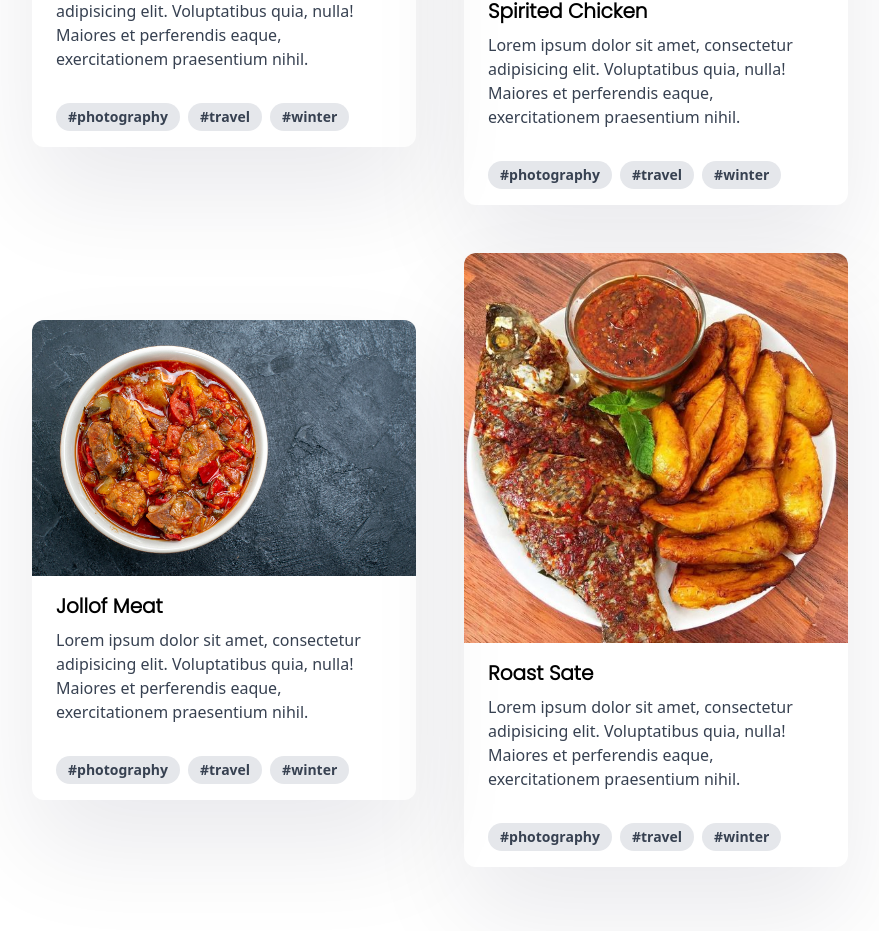
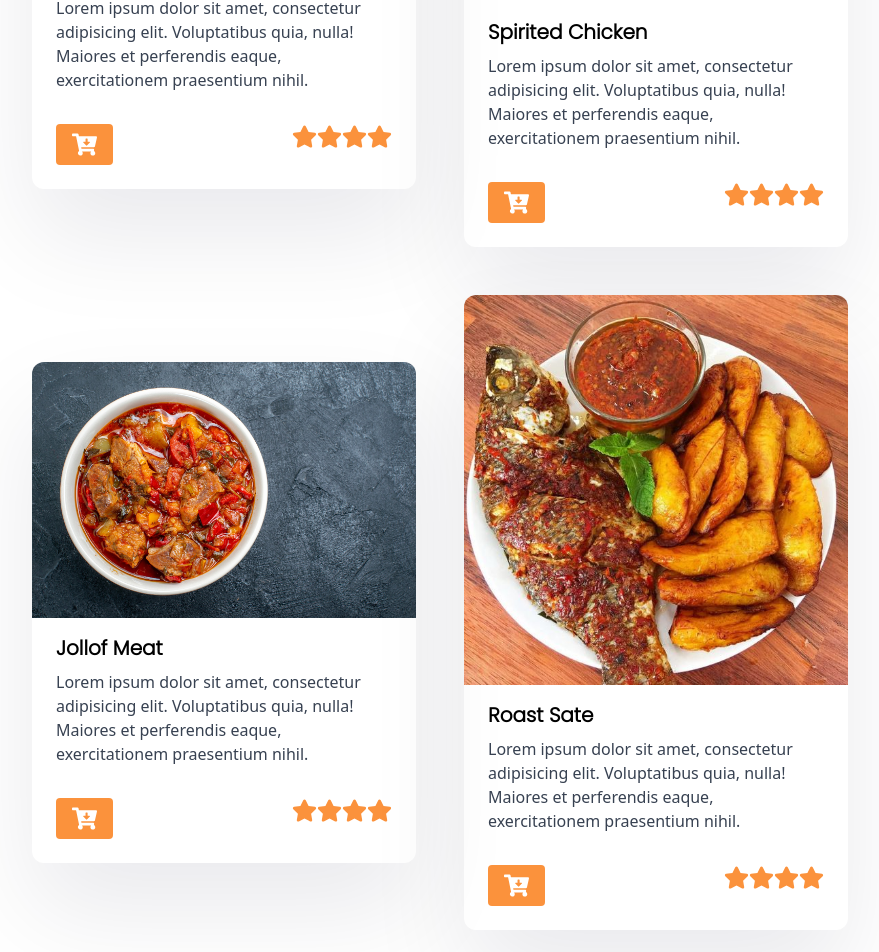
Before and after one commit to LontchiFrank/Fodjo_Resto, a React (Create React App) app: page / in a window 1280 px wide. Shown: the part 3641-4593 px from the top of the page, without its empty margins (200-1079 px from the left). Before the commit the page ends 4572 px from the top, so only its background shows below. Built offline with nearby package versions, Linux system fonts and the light colour scheme.

Commit message:
added cart and stars

```diff
--- a/src/Components/FoodCards/FoodCard.js
+++ b/src/Components/FoodCards/FoodCard.js
@@ -7,48 +7,67 @@ import c from "../../assets/meats.png";
 import e from "../../assets/e.jpg";
 import g from "../../assets/3.jpg";
 import { FaCartArrowDown } from "react-icons/fa";
+import { FaStar } from "react-icons/fa";
 
 export const FoodCardData = [
   {
     image: <img className="w-full" src={meat} alt="Sunset in the mountains" />,
     title: "Fried Rice",
     icon: (
-      <FaCartArrowDown className="text-orange-400 lg:text-[100px] md:text-[80px] xs:text-[80px]" />
+      <FaCartArrowDown className="text-white-400 lg:text-[25px] md:text-[25px] xs:text-[25px]" />
+    ),
+    icon2: (
+      <FaStar className="text-orange-400 lg:text-[25px] md:text-[25px] xs:text-[25px]" />
     ),
   },
   {
     image: <img className="w-full" src={i} alt="Sunset in the mountains" />,
     title: "Hot Pot",
     icon: (
-      <FaCartArrowDown className="text-orange-400 lg:text-[100px] md:text-[80px] xs:text-[80px]" />
+      <FaCartArrowDown className="text-white-400 lg:text-[25px] md:text-[25px] xs:text-[25px]" />
+    ),
+    icon2: (
+      <FaStar className="text-orange-400 lg:text-[25px] md:text-[25px] xs:text-[25px]" />
     ),
   },
   {
     image: <img className="w-full" src={b} alt="Sunset in the mountains" />,
     title: "Flaked Rice",
     icon: (
-      <FaCartArrowDown className="text-orange-400 lg:text-[100px] md:text-[80px] xs:text-[80px]" />
+      <FaCartArrowDown className="text-white-400 lg:text-[25px] md:text-[25px] xs:text-[25px]" />
+    ),
+    icon2: (
+      <FaStar className="text-orange-400 lg:text-[25px] md:text-[25px] xs:text-[25px]" />
     ),
   },
   {
     image: <img className="w-full" src={c} alt="Sunset in the mountains" />,
     title: "Spirited Chicken ",
     icon: (
-      <FaCartArrowDown className="text-orange-400 lg:text-[100px] md:text-[80px] xs:text-[80px]" />
+      <FaCartArrowDown className="text-white-400 lg:text-[25px] md:text-[25px] xs:text-[25px]" />
+    ),
+    icon2: (
+      <FaStar className="text-orange-400 lg:text-[25px] md:text-[25px] xs:text-[25px]" />
     ),
   },
   {
     image: <img className="w-full" src={e} alt="Sunset in the mountains" />,
     title: "Jollof Meat",
     icon: (
-      <FaCartArrowDown className="text-orange-400 lg:text-[100px] md:text-[80px] xs:text-[80px]" />
+      <FaCartArrowDown className="text-white-400 lg:text-[25px] md:text-[25px] xs:text-[25px]" />
+    ),
+    icon2: (
+      <FaStar className="text-orange-400 lg:text-[25px] md:text-[25px] xs:text-[25px]" />
     ),
   },
   {
     image: <img className="w-full" src={g} alt="Sunset in the mountains" />,
     title: "Roast Sate",
     icon: (
-      <FaCartArrowDown className="text-orange-400 lg:text-[100px] md:text-[80px] xs:text-[80px]" />
+      <FaCartArrowDown className="text-white-400 lg:text-[25px] md:text-[25px] xs:text-[25px]" />
+    ),
+    icon2: (
+      <FaStar className="text-orange-400 lg:text-[25px] md:text-[25px] xs:text-[25px]" />
     ),
   },
 ];
--- a/src/Components/FoodCards/FoodCards.component.tsx
+++ b/src/Components/FoodCards/FoodCards.component.tsx
@@ -5,9 +5,11 @@ import styles from "./FoodCards.module.css";
 interface FoodProps {
   img?: JSX.Element;
   title?: string;
+  icon?: any;
+  icon2: any;
 }
 
-function FoodCards({ img, title }: FoodProps) {
+function FoodCards({ img, title, icon, icon2 }: FoodProps) {
   return (
     <div>
       <div
@@ -24,16 +26,18 @@ function FoodCards({ img, title }: FoodProps) {
             exercitationem praesentium nihil.
           </p>
         </div>
-        <div className="px-6 pt-4 pb-2">
-          <span className="inline-block bg-gray-200 rounded-full px-3 py-1 text-sm font-semibold text-gray-700 mr-2 mb-2">
-            #photography
-          </span>
-          <span className="inline-block bg-gray-200 rounded-full px-3 py-1 text-sm font-semibold text-gray-700 mr-2 mb-2">
-            #travel
-          </span>
-          <span className="inline-block bg-gray-200 rounded-full px-3 py-1 text-sm font-semibold text-gray-700 mr-2 mb-2">
-            #winter
-          </span>
+        <div className="px-6 pt-4 pb-6 flex justify-between">
+          <div>
+            <button className="bg-orange-400  hover:bg-orange-500 text-white font-bold py-2 px-4 rounded">
+              {icon}
+            </button>
+          </div>
+          <div className="flex">
+            <p>{icon2} </p>
+            <p>{icon2} </p>
+            <p>{icon2} </p>
+            <p>{icon2} </p>
+          </div>
         </div>
       </div>
     </div>
--- a/src/Pages/Landing/Landing.page.tsx
+++ b/src/Pages/Landing/Landing.page.tsx
@@ -158,7 +158,12 @@ function Landing() {
           </div>
           <div className="lg:px-32 lg:pt-16 md:px-28 md:pt-0 sm:px-32 sm:pt-16 xs:px-0 flex justify-center items-center gap-12 sm:flex-wrap xs:flex-wrap">
             {FoodCardData.map((item, index) => (
-              <FoodCards img={item.image} title={item.title} />
+              <FoodCards
+                img={item.image}
+                title={item.title}
+                icon={item.icon}
+                icon2={item.icon2}
+              />
             ))}
           </div>
         </div>
```
